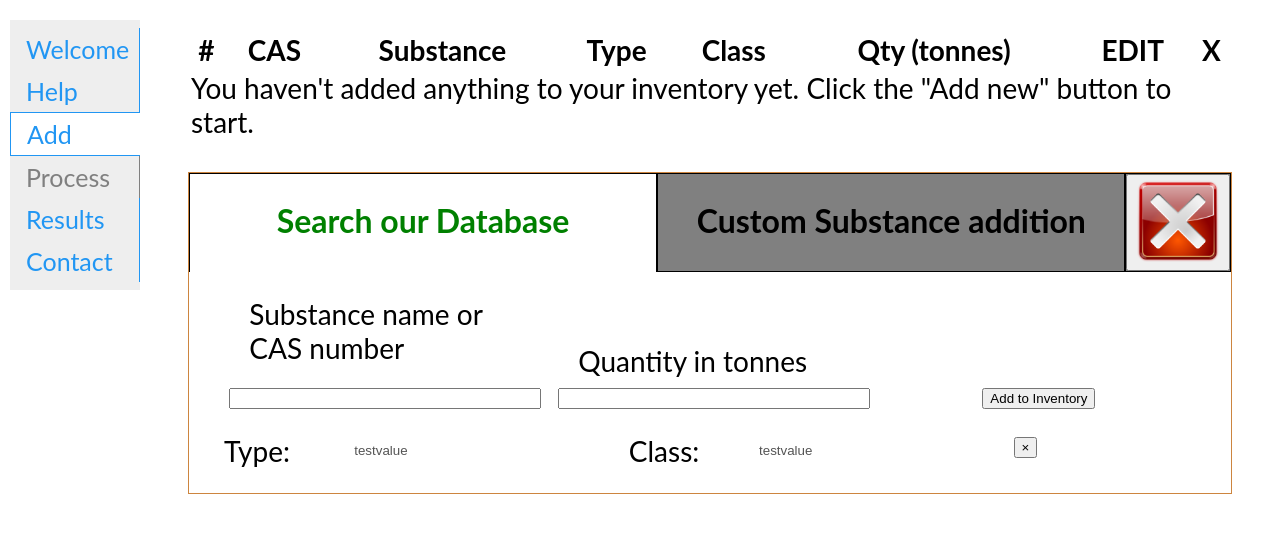
After one commit to QuirinusTech/MHI_Classification_Tool_v5, a Flask app: template templates/inventory.html in a window 1280 px wide. The commit adds this page. Shown: the top 533 px of the page. Run offline with Flask 2, Linux system fonts and the light colour scheme; the template is opened without the code that fills it, so the values that code supplies are empty.

Commit message:
automcomplete fixed. funcationality additions for inventory additions

```diff
--- a/app.py
+++ b/app.py
@@ -1,15 +1,41 @@
 from flask import Flask, jsonify, request, flash, redirect, render_template, url_for, send_from_directory, session, g, abort
+import json
+import hyginus
 
 app = Flask(__name__)
+
+inv = []
 
 @app.route('/')
 def welcome():
   return render_template("welcome.html")
 
-inv = [{'CAS': "1234", 'name': "banana", "type": "type2", "class": "class4", "id": "42", "qty": '300'}, {'CAS': "122234", 'name': "ban23ana", "type": "t23ype2", "class": "clas23s4", "id": "4232", "qty": '32300'}, {'CAS': "6969", 'name': "name6969", "type": "type6969", "class": "6969class", "id": "69id", "qty": '6900'}]
-
 @app.route('/inventory')
 def inventory():
-  return render_template("list.html", inventory=inv, chemlist=chemlist)
+  return render_template("inventory.html", inventory=inv, chemlist=hyginus.chemlist)
 
-chemlist = ["Ammonia anhydrous","Ammonium nitrate-1","Ammonium nitrate-2","Ammonium nitrate-3","Ammonium nitrate-4","Potassium nitrate-1","Potassium nitrate-2","Arsenic pentoxide", "arsenic (V) acid and/or salts","Arsenic trioxide", "Arsenious (III) acid and/or salts", "Bromine", "Chlorine", "Nickel compounds", "Ethyleneimine", "Fluorine", "Formaldehyde", "Hydrogen", "Hydrogen chloride", "Hydrogen fluoride", "Lead alkyls", "LPG", "Acetylene", "Ethylene oxide", "Propylene oxide", "Methanol", "Methylenebis", "Methyl isocyanate", "Oxygen", "Toluene diisocyanate", "Carbonyl dichloride", "Arsenic trihydride", "Phosphorus trihydride", "Sulphur dichloride", "Sulphur dioxide", "Sulphur trioxide"]
+"""@app.route('/list')
+def listey():
+  return render_template("list.html", inventory=inv)"""
+
+@app.route('/addtoinv', methods=["Post"])
+def addtoinv():
+  try:
+    newEntry = json.loads(request.form['newEntry'])
+    print(newEntry)
+    for chem in hyginus.chemlist:
+      if newEntry["id"] == str(chem["id"]):
+        result = chem
+        result["qty"] = newEntry["qty"]
+        result["indexpos"] = len(inv)+1
+        inv.append(result)
+    print(inv)
+    return render_template("list_item_template.html", item=result)
+  except Exception as e:
+    print(e)
+    return f"An Error Occured: {e}"
+
+
+@app.route('/help')
+def help():
+  return render_template("help.html")
--- a/static/layout_styles.css
+++ b/static/css/layout_styles.css
@@ -119,6 +119,10 @@
   padding: 15px;
 }
 
+.marg30px {
+  margin: 30px;
+}
+
 .padbotnone {
   padding-bottom: 0px;
 }
--- /dev/null
+++ b/static/js/addnew_scripts.js
@@ -0,0 +1,89 @@
+function hideaddnew() {
+  $("#addnewbox").fadeOut()
+}
+
+function tabtoggle(int) {
+  switch (int) {
+    case 1:
+      $("#tab_2_row_1").hide()
+      $("#tab_1_row_1").show()
+      $("#tab_1_row_2").show()
+      $("#tab_2").removeClass("active_tab")
+      $("#tab_1").addClass("active_tab")
+      break;
+    case 2:
+      $("#tab_1_row_1").hide()
+      $("#tab_1_row_2").hide()
+      $("#tab_2_row_1").show()
+      $("#tab_1").removeClass("active_tab")
+      $("#tab_2").addClass("active_tab")
+      break;
+  }
+}
+
+// QUackk quack
+function AutusCumpletus() {
+  $(".acli").hide()
+  let text = $("#substance_1").val()
+  text = text.replace(/-| /g,'');
+  if (text.length > 2) {
+    let idlist = $("li.acli")
+    for (let i = 0; i < idlist.length; i++) {
+      let name = idlist[i].innerText
+      name = name.replace(/-| /g,'');
+      for (let j = 0; j < name.length; j++) {
+        if (name.slice(j, j+text.length).toUpperCase() === text.toUpperCase()) {
+          $(idlist[i]).show()
+        }
+      }
+    }
+  }
+}
+
+function populate(x) {
+  let tempvar = $("#li_"+x)
+  $("#substance_1").val($(tempvar).html()).addClass("flash");
+  $("#substance_1").attr("chemid",x)
+  $("#type_1").val($(tempvar).attr('chemtype')).addClass("flash");
+  $("#class_1").val($(tempvar).attr('chemclass')).addClass("flash");
+  $(".acli").hide()
+  $("#qty_1").focus()
+}
+
+function clear(x) {
+  console.log("polo")
+  if (x == 1) {
+    document.getElementById("substance_1").value = "";
+    $("#substance_1").val("")
+    $("#qty_1").val("")
+    $("#class_1").val("")
+    $("#type_1").val("")
+  } else if (x == 2){
+    $("#substance_2").val("")
+    $("#qty_2").val("")
+    $("#class_2").val("")
+    $("#type_2").val("")
+  } else {
+    console.log("false", x)
+    return false;
+  }
+}
+
+function addtoinv(x) {
+  substid = $("#substance_"+x).attr("chemid")
+  qty = $("#qty_"+x).val()
+  newEntryObj = {"id": substid, "qty": qty}
+  loading(1)
+
+  $.post("/addtoinv", {
+      "newEntry": JSON.stringify(newEntryObj)
+    },
+    function (data) {
+      console.log(data)
+      $("#noinv_tr").remove()
+      $("#list_div > table").append(data)
+      loading(0)
+    });
+
+  clear(x)
+}
--- /dev/null
+++ b/static/js/scripts.js
@@ -0,0 +1,7 @@
+function loading(x) {
+  if (x==1) {
+    $("#pre_loader").show()
+  } else {
+    $("#pre_loader").hide()
+  }
+}
--- a/templates/addnew.html
+++ b/templates/addnew.html
@@ -1,5 +1,5 @@
 
-<script src="/static/addnew_scripts.js"></script>
+<script src="/static/js/addnew_scripts.js"></script>
 <script src="https://ajax.googleapis.com/ajax/libs/jquery/3.5.1/jquery.min.js"></script>
 
 <div class="rectangle flexdc" id="addnewbox">
@@ -13,7 +13,7 @@
       <h2 onclick="tabtoggle(2)">Custom Substance addition</h2>
     </div>
     <div id="top_right_cross" class="tab h10perc">
-    <button onclick="hideaddnew()"><img src="/static/exitcross.png" class="h100perc"></button>
+    <button onclick="hideaddnew()"><img src="/static/img/exitcross.png" class="h100perc"></button>
     </div>
   </div> <!-- TABS ROW-->
 
@@ -26,7 +26,7 @@
         <input onkeyup="AutusCumpletus()" class="h100perc" type="text" id="substance_1">
         <ul id="autocompletelist">
           {% for item in chemlist %}
-          <li class="acli" onclick="populate('{{ item }}')">{{ item }}</li>
+          <li class="acli" id="li_{{ item['id'] }}" chemclass="{{item['class']}}" chemtype="{{item['type']}}" data-toggle="tooltip" title="{{item['tooltip']}}" onclick="populate('{{ item.id }}')">{% if item["CAS"] %}{{ item.CAS }} - {% endif %}{{ item.name }}</li>
           {% endfor %}
         </ul>
         <!-- autocompletelist goes here -->
@@ -53,7 +53,7 @@
       <input class="h70perc whitebackground noborder" disabled type="text" id="class_1" value="testvalue">
     </div>
     <div class="h20perc v100perc nowrap">
-      <button onclick="clear('1')">Clear</button>
+      <button onclick="clear(1)" data-toggle="tooltip" title="Clear the current fields." >&times;</button>
     </div>
   </div>
   <!-- END TAB 1 -->
@@ -77,7 +77,7 @@
     </div>
     <div class="flexdcr v100perc h15perc aic">
       <button class="martop10px h60perc v60perc" onclick="addtoinv('2')">Add to Inventory</button>
-      <button class="mar10px h30perc v30perc" onclick="clear('2')">Clear</button>
+      <button class="mar10px h30perc v30perc" onclick="clear('2')">&times;</button>
     </div>
 
   </div>
--- a/templates/help.html
+++ b/templates/help.html
@@ -1,6 +1,7 @@
 {% extends "layout.html" %}
 
 {% block body %}
+<script>currentpage = "help"</script>
 <div id="instructions-1i" class="instructions">
   <h3>How to use this site:</h3>
   <ol>
--- /dev/null
+++ b/templates/inventory.html
@@ -0,0 +1,50 @@
+{% extends "layout.html" %}
+
+{% block body %}
+<script>
+  currentpage = "inventory"
+  inventoryexists = false
+</script>
+  <div id="list_div" class="marg30px">
+    <table>
+      <tr>
+        <th>#</th>
+        <th>CAS</th>
+        <th>Substance</th>
+        <th>Type</th>
+        <th>Class</th>
+        <th>Qty (tonnes)</th>
+        <th>EDIT</th>
+        <th>X</th>
+      </tr>
+      {% if inventory %}
+      <script>
+        inventoryexists = true
+      </script>
+      {% for item in inventory %}
+      <tr>
+        <td>{{ loop.index }}</td>
+        <td>{{ item.CAS }}</td>
+        <td>{{ item.name }}</td>
+        <td>{{ item.type }}</td>
+        <td>{{ item.class }}</td>
+        <td>{{ item.qty }}</td>
+        <td><button onclick="edit('{{ item.id }}')">EDIT</button></td>
+        <td><button onclick="del('{{ item.id }}')">X</button></td>
+      </tr>
+      {% endfor %}
+      {% else %}
+      <script>
+        inventoryexists = false
+      </script>
+      <tr>
+        <td colspan="8">You haven't added anything to your inventory yet. Click the "Add new" button to start.</td>
+      </tr>
+      {% endif %}
+    </table>
+  </div>
+
+<div id="addnew_div" class="marg30px">
+  {% include 'addnew.html' %}
+</div>
+{% endblock %}
--- a/templates/layout.html
+++ b/templates/layout.html
@@ -3,19 +3,24 @@
 <head>
 <meta name="viewport" content="width=device-width, initial-scale=1">
 <script src="https://ajax.googleapis.com/ajax/libs/jquery/3.5.1/jquery.min.js"></script>
-<script src="/static/scripts.js"></script>
-<link rel="stylesheet" type="text/css" href="/static/styles.css">
-<link rel="stylesheet" type="text/css" href="/static/layout_styles.css">
+<script src="/static/js/scripts.js"></script>
+<script>inventoryexists=false</script>
+<link rel="stylesheet" type="text/css" href="/static/css/styles.css">
+<link rel="stylesheet" type="text/css" href="/static/css/layout_styles.css">
 </head>
 <body>
 
 <div class="sidenav">
   <a id="navbar_welcome" href="{{ url_for('welcome')}}">Welcome</a>
-  <a id="navbar_help" href="#">Help</a>
-  <a id="navbar_inventory" href="{{ url_for('inventory')}}">Add</a>
-  <a id="navbar_process" class="disabled_link" href="#">Process</a>
+  <a id="navbar_help" href="{{ url_for('help') }}">Help</a>
+  <a id="navbar_inventory" href="{{ url_for('inventory') }}">Add</a>
+  <a id="navbar_process" href="#">Process</a>
   <a id="navbar_results" href="#">Results</a>
   <a id="navbar_contact" href="#">Contact</a>
+</div>
+
+<div id="pre_loader">
+  <img src="/static/img/loading.gif" alt="">
 </div>
 
 <div class="main">
@@ -31,6 +36,12 @@
       tabtoggle(1)
       $(".acli").hide()
     }
+    if (inventoryexists===true){
+      $("#navbar_process").removeClass('disabled_link')
+    } else {
+      $("#navbar_process").addClass('disabled_link')
+    }
+    loading(0)
   }
 </script>
 </html>
--- a/templates/styles.css
+++ b/templates/styles.css
@@ -3,6 +3,10 @@ body {
 }
 
 /************************* Layout Styling ********************************/
+#pre_loader {
+  z-index: 2;
+}
+
 .flexdr {
   display: flex;
   flex-direction: row !important;
--- a/templates/welcome.html
+++ b/templates/welcome.html
@@ -5,7 +5,7 @@
 <h3>Welcome to the</h3>
 <h1>MHI Classification Tool</h1>
 <p>Lorem ipsum dolor sit amet consectetur adipisicing elit. Sapiente, debitis est exercitationem consequatur minima id fugit dolor numquam accusantium perspiciatis rem tenetur. Assumenda dolore harum voluptatem eligendi non blanditiis facilis.</p>
-<a href="#">How it works</a>
+<a href="{{ url_for('help')}}">How it works</a>
 <a href="{{ url_for('inventory')}}">Get Started!</a>
 
 {% endblock %}
```
Also changed, not shown: hyginus.py (added, +67 -0 lines), static/addnew_scripts.js (deleted, +0 -60 lines), templates/list.html (+14 -11 lines), templates/list_item_template.html (added, +10 -0 lines), static/css/styles.css (renamed from static/styles.css), static/img/exitcross.png (renamed from static/exitcross.png), static/img/loading.gif (added), static/scripts.js (deleted).
